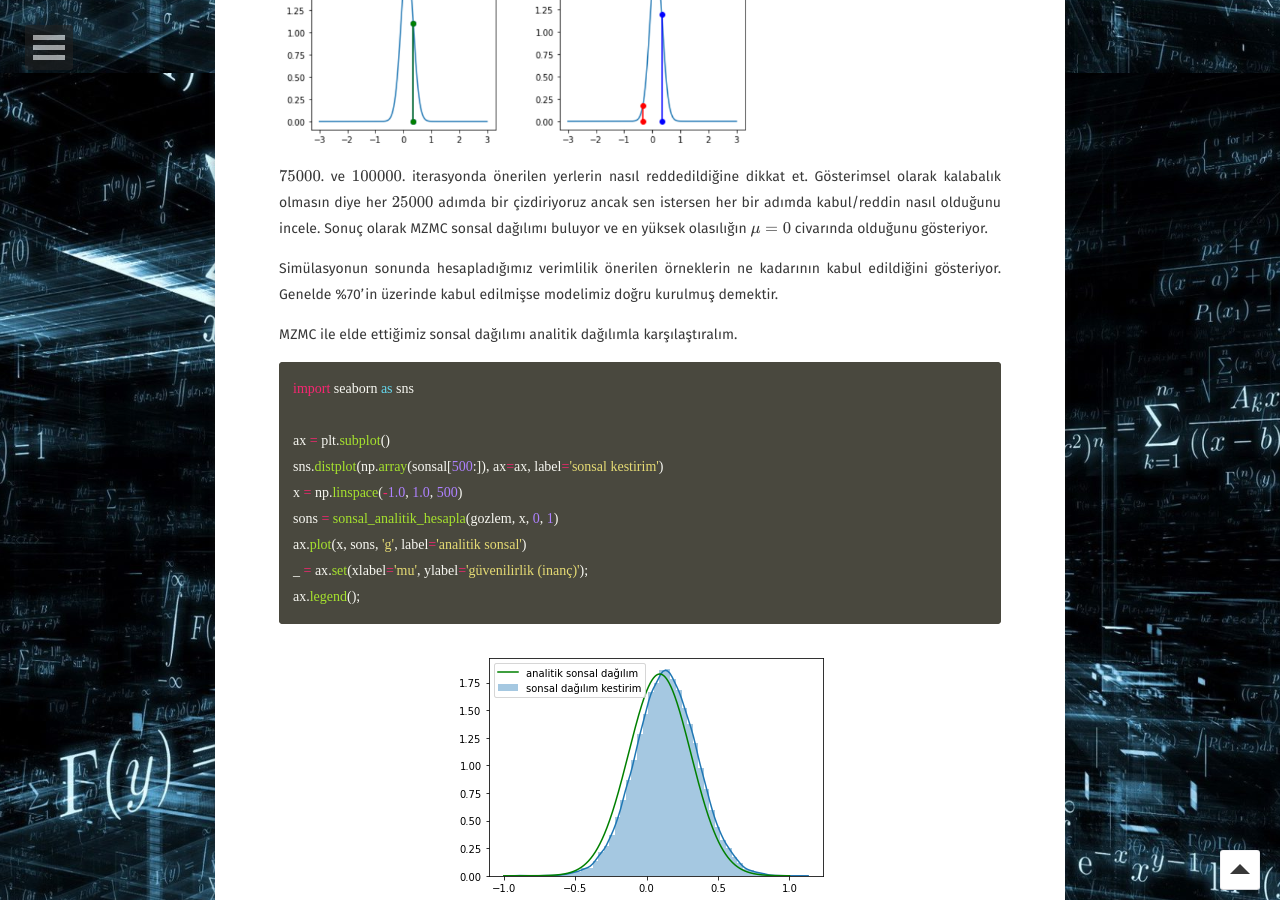
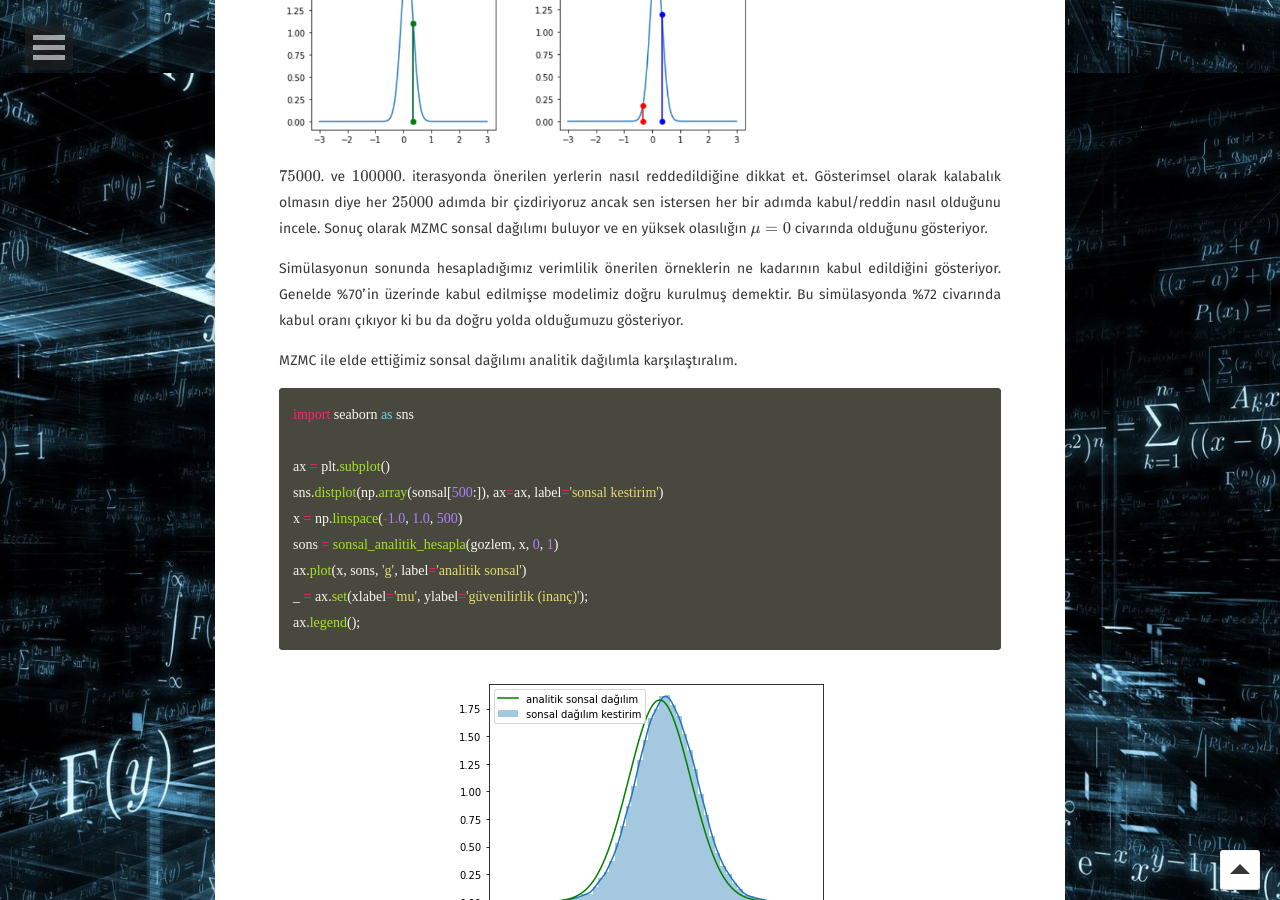
Before and after one commit to tayyarg/tayyarg.github.io, a Jekyll site: the page built from _posts/2020-03-15-markov-zincir-monte-carlo.md, in a window 1280 px wide and 900 px high, scrolled down 12527 px. Built offline with Jekyll 4.4.1, drawn with Linux system fonts in a browser that asks for light colours; some web fonts are replaced; formulas are drawn with MathJax 3; comment, search, counter and statistics services are not loaded.

Commit message:
metin guncellemesi

```diff
--- a/_posts/2020-03-15-markov-zincir-monte-carlo.md
+++ b/_posts/2020-03-15-markov-zincir-monte-carlo.md
@@ -383,7 +383,7 @@ Bu algoritmayı çalıştırınca şöyle sonuçlar görmeye başlarsın.
 
 $75000$. ve $100000$. iterasyonda önerilen yerlerin nasıl reddedildiğine dikkat et. Gösterimsel olarak kalabalık olmasın diye her $25000$ adımda bir çizdiriyoruz ancak sen istersen her bir adımda kabul/reddin nasıl olduğunu incele. Sonuç olarak MZMC sonsal dağılımı buluyor ve en yüksek olasılığın $\mu = 0$ civarında olduğunu gösteriyor.
 
-Simülasyonun sonunda hesapladığımız verimlilik önerilen örneklerin ne kadarının kabul edildiğini gösteriyor. Genelde %70'in üzerinde kabul edilmişse modelimiz doğru kurulmuş demektir.
+Simülasyonun sonunda hesapladığımız verimlilik önerilen örneklerin ne kadarının kabul edildiğini gösteriyor. Genelde %70'in üzerinde kabul edilmişse modelimiz doğru kurulmuş demektir. Bu simülasyonda %72 civarında kabul oranı çıkıyor ki bu da doğru yolda olduğumuzu gösteriyor.
 
 
 MZMC ile elde ettiğimiz sonsal dağılımı analitik dağılımla karşılaştıralım.
```
